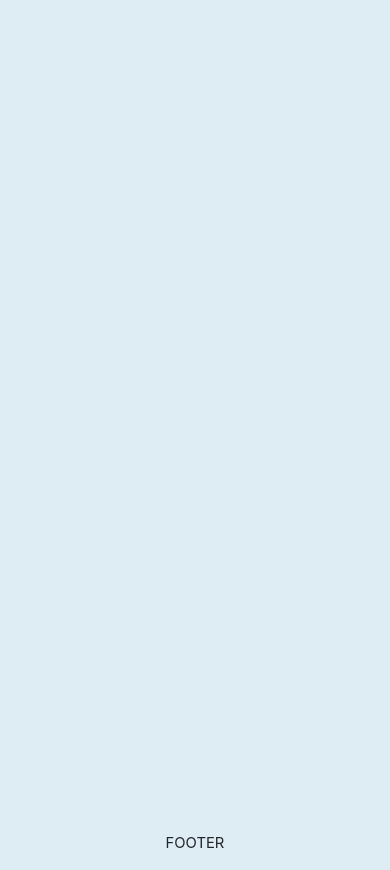
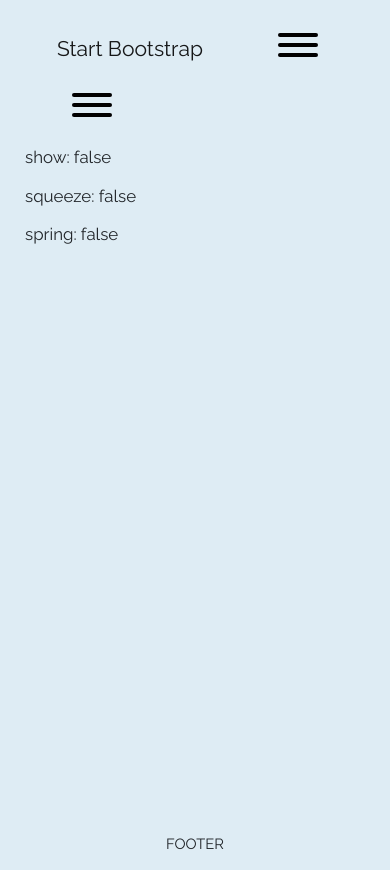
Before and after one commit to tasos-eft/tic-tac-toe-tubics, an Angular app: page / in a window 390 px wide. Built offline with nearby package versions, Linux system fonts and the light colour scheme.

Commit message:
hambuger animation
jonsuh/hamburgers animation added on hamburger menu

```diff
--- a/angular.json
+++ b/angular.json
@@ -29,6 +29,7 @@
                         "styles": [
                             "node_modules/bootstrap/dist/css/bootstrap.css",
                             "node_modules/font-awesome/css/font-awesome.css",
+                            "node_modules/hamburgers/dist/hamburgers.css",
                             "src/styles.scss"
                         ],
                         "scripts": []
--- a/package.json
+++ b/package.json
@@ -33,10 +33,12 @@
         "core-js": "^2.5.4",
         "express": "^4.16.3",
         "font-awesome": "^4.7.0",
+        "hamburgers": "^0.9.3",
         "jquery": "^3.3.1",
         "mongodb": "^3.0.10",
         "ngx-bootstrap": "^3.0.0",
         "popper": "^1.0.1",
+        "popper.js": "^1.14.3",
         "rxjs": "^6.2.1",
         "rxjs-compat": "^6.2.1",
         "typescript": "~2.7.2",
--- a/src/app/app.component.html
+++ b/src/app/app.component.html
@@ -5,7 +5,7 @@
         <!--COL-12 -->
         <div class="col-12">
             <!--NAV -->
-
+            <app-nav-bar></app-nav-bar>
             <!--/NAV -->
         </div>
         <!--/COL-12 -->
--- a/src/app/components/nav-bar/nav-bar.component.html
+++ b/src/app/components/nav-bar/nav-bar.component.html
@@ -1,3 +1,33 @@
-<p>
-  nav-bar works!
-</p>
+<!-- Navigation -->
+<nav class="navbar navbar-light">
+    <div class="container">
+        <a class="navbar-brand" href="#">Start Bootstrap</a>
+
+        <button class="hamburger hamburger--spring" type="button" [ngClass]="{'is-active':spring}" (click)="toggleSpring()">
+            <span class="hamburger-box">
+                <span class="hamburger-inner"></span>
+            </span>
+        </button>
+
+        <button class="hamburger hamburger--squeeze" type="button" [ngClass]="{'is-active':squeeze}" (click)="toggleSqueeze()">
+            <span class="hamburger-box">
+                <span class="hamburger-inner"></span>
+            </span>
+        </button>
+
+        <div class="collapse navbar-collapse" [class.show]="show">
+            <ul class="navbar-nav ml-auto">
+                <li class="nav-item active">
+                    <a class="nav-link" href="#">Play</a>
+                </li>
+                <li class="nav-item">
+                    <a class="nav-link" href="#">Results</a>
+                </li>
+            </ul>
+        </div>
+    </div>
+</nav>
+
+<p>show: {{show}}</p>
+<p>squeeze: {{squeeze}}</p>
+<p>spring: {{spring}}</p>
--- a/src/app/components/nav-bar/nav-bar.component.scss
+++ b/src/app/components/nav-bar/nav-bar.component.scss
@@ -0,0 +1,67 @@
+/* Squeeze */
+
+.hamburger--squeeze {
+    .hamburger-inner {
+        transition-duration: 0.1s;
+        transition-timing-function: cubic-bezier(0.55, 0.055, 0.675, 0.19);
+        &:before {
+            transition: top 0.1s 0.14s ease, opacity 0.1s ease;
+        }
+        &:after {
+            transition: bottom 0.1s 0.14s ease, transform 0.1s cubic-bezier(0.55, 0.055, 0.675, 0.19);
+        }
+    }
+}
+
+.hamburger--squeeze.is-active {
+    .hamburger-inner {
+        transform: rotate(45deg);
+        transition-delay: 0.14s;
+        transition-timing-function: cubic-bezier(0.215, 0.61, 0.355, 1);
+        &:before {
+            top: 0;
+            opacity: 0;
+            transition: top 0.1s ease, opacity 0.1s 0.14s ease;
+        }
+        &:after {
+            bottom: 0;
+            transform: rotate(-90deg);
+            transition: bottom 0.1s ease, transform 0.1s 0.14s cubic-bezier(0.215, 0.61, 0.355, 1);
+        }
+    }
+}
+
+
+/* Spring */
+
+.hamburger--spring {
+    .hamburger-inner {
+        top: 2px;
+        transition: background-color 0s 0.13s linear;
+        &:before {
+            top: 10px;
+            transition: top 0.1s 0.2s cubic-bezier(0.33333, 0.66667, 0.66667, 1), transform 0.13s cubic-bezier(0.55, 0.055, 0.675, 0.19);
+        }
+        &:after {
+            top: 20px;
+            transition: top 0.2s 0.2s cubic-bezier(0.33333, 0.66667, 0.66667, 1), transform 0.13s cubic-bezier(0.55, 0.055, 0.675, 0.19);
+        }
+    }
+}
+
+.hamburger--spring.is-active {
+    .hamburger-inner {
+        transition-delay: 0.22s;
+        background-color: transparent;
+        &:before {
+            top: 0;
+            transition: top 0.1s 0.15s cubic-bezier(0.33333, 0, 0.66667, 0.33333), transform 0.13s 0.22s cubic-bezier(0.215, 0.61, 0.355, 1);
+            transform: translate3d(0, 10px, 0) rotate(45deg);
+        }
+        &:after {
+            top: 0;
+            transition: top 0.2s cubic-bezier(0.33333, 0, 0.66667, 0.33333), transform 0.13s 0.22s cubic-bezier(0.215, 0.61, 0.355, 1);
+            transform: translate3d(0, 10px, 0) rotate(-45deg);
+        }
+    }
+}
--- a/src/app/components/nav-bar/nav-bar.component.ts
+++ b/src/app/components/nav-bar/nav-bar.component.ts
@@ -6,10 +6,26 @@ import { Component, OnInit } from '@angular/core';
   styleUrls: ['./nav-bar.component.scss']
 })
 export class NavBarComponent implements OnInit {
+  show: boolean;
+  squeeze: boolean;
+  spring: boolean;
 
   constructor() { }
 
   ngOnInit() {
+    this.show = false;
+    this.squeeze = false;
+    this.spring = false;
+  }
+
+  toggleSpring() {
+    this.show = !this.show;
+    this.spring = !this.spring;
+  }
+
+  toggleSqueeze() {
+    this.squeeze = !this.squeeze;
+    this.show = !this.show;
   }
 
 }
--- a/src/styles.scss
+++ b/src/styles.scss
@@ -5,20 +5,23 @@ html {
     width: 100%;
     height: 100%;
     font-size: 2vh;
-    font-family: 'Raleway', sans-serif;
     @media (min-width: 768px) {
         font-size: 14px;
     }
     body {
         position: relative;
         background-color: #deecf4;
+        width: 100%;
+        height: 100%;
         margin: 0;
         padding: 10px;
-        width: 100%;
-        height: 100%;
+        font-family: 'Raleway', sans-serif;
         font-size: 16px;
         font-size: 1rem;
-        line-height: 1;
+        font-weight: 400;
+        line-height: 1.3;
+        color: #212529;
+        text-align: left;
     }
     footer {
         padding-bottom: 1rem;
@@ -42,3 +45,5 @@ html {
         }
     }
 }
+
+body {}
```
Also changed, not shown: 1 other file (tests, documents, lock files or other folders).
